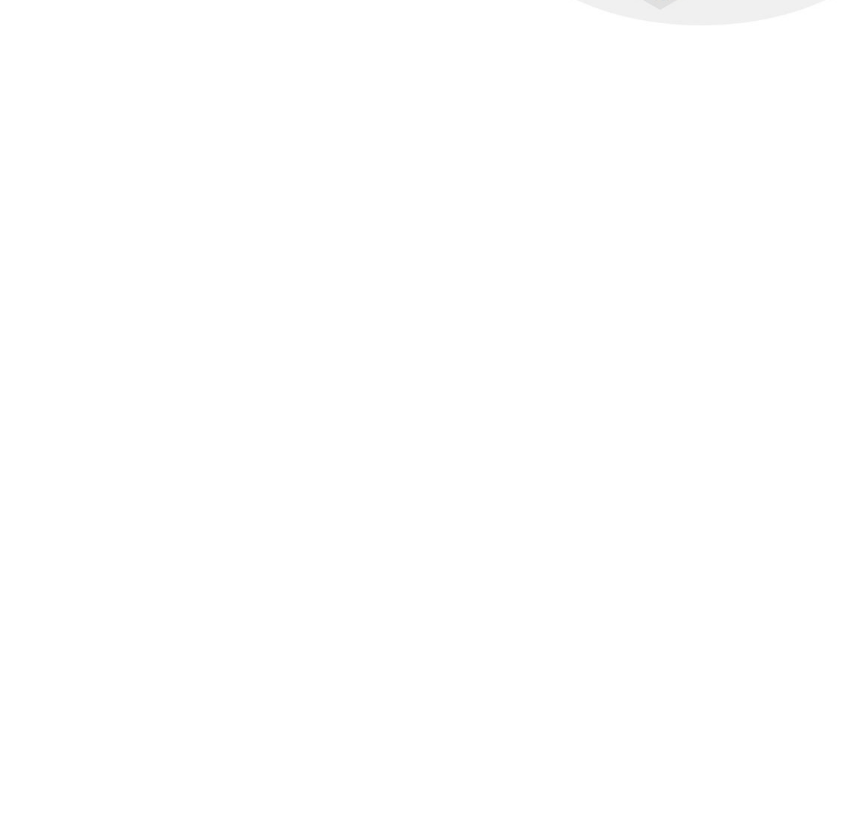
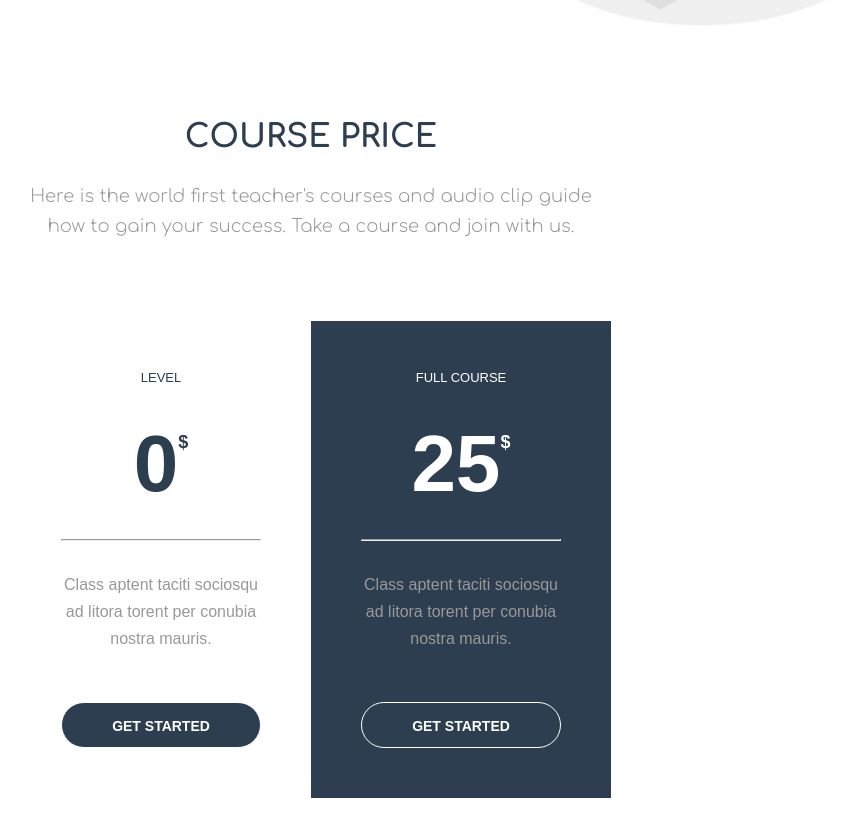
Before and after one commit to dev-hafiz/frotnend_task_interact, a React (Create React App) app: page / in a window 1280 px wide. Shown: the part 2154-2991 px from the top of the page, without its empty margins (329-1183 px from the left). Before the commit the page ends 2275 px from the top, so only its background shows below. Built offline with nearby package versions, Linux system fonts and the light colour scheme.

Commit message:
Complete Course pricing section

```diff
--- a/src/components/Course.js
+++ b/src/components/Course.js
@@ -4,7 +4,52 @@
   return (
     <div className="course">
       <div className="container">
-        <div className="course__content"></div>
+        <div className="course__content">
+          <div className="course__content-premium">
+            <h1 className="course__content-h1">COURSE PRICE</h1>
+            <p className="course__content-p">
+              Here is the world first teacher's courses and audio clip guide how
+              to gain your success. Take a course and join with us.{" "}
+            </p>
+          </div>
+
+          <div className="row">
+            <div className="col-6 course__content-box">
+              <div className="course__content-card">
+                <h4 className="course__content-miniTitle">Level</h4>
+                <p className="course__content-price">
+                  0 <sup>$</sup>
+                </p>
+                <hr />
+                <p className="course__content-para">
+                  Class aptent taciti sociosqu ad litora torent per conubia
+                  nostra mauris.
+                </p>
+
+                <button type="submit" className="course__content-button">
+                  Get Started
+                </button>
+              </div>
+            </div>
+            <div className="col-6">
+              <div className="course__content-cardSecond">
+                <h4 className="course__content-miniTitleSecond">Full Course</h4>
+                <p className="course__content-priceSecond">
+                  25 <sup>$</sup>
+                </p>
+                <hr />
+                <p className="course__content-para">
+                  Class aptent taciti sociosqu ad litora torent per conubia
+                  nostra mauris.
+                </p>
+
+                <button type="submit" className="course__content-button">
+                  Get Started
+                </button>
+              </div>
+            </div>
+          </div>
+        </div>
       </div>
     </div>
   );
--- a/src/sass/abstracts/_mixins.scss
+++ b/src/sass/abstracts/_mixins.scss
@@ -13,7 +13,7 @@
   justify-content: center;
 }
 
-@mixin customInoutBox($width) {
+@mixin customInputBox($width) {
     width:$width;
     margin-right: 30px;
     display: inline-block;
--- a/src/sass/components/_course.scss
+++ b/src/sass/components/_course.scss
@@ -0,0 +1,141 @@
+.course{
+  margin-bottom: 80px;
+  &__content{
+    text-align: center;
+
+    &-premium{
+      width: 50%;
+      margin: 0 auto;
+      margin-bottom: 80px;
+    }
+    &-h1{
+      font-family: Comfortaa;
+      font-size: 32px;
+      font-weight: 700;
+      line-height: 32px;
+      text-transform: uppercase;
+      margin-bottom: 28px;
+      color: $colorBlue;
+    }
+    &-p{
+    font-size: 18px;
+    font-weight: 300;
+    line-height: 30px;
+    margin-bottom: 0;
+    color: $colorGray;
+    }
+
+    &-box{
+      display: flex;
+      justify-content: flex-end;
+    }
+
+
+    &-card{
+      padding: 50px;
+      background-color: transparent;
+      margin-bottom: 0;
+      box-shadow: none;
+      border-radius: 0;
+      width: 50%;
+    }
+
+    &-miniTitle{
+      font-family:  sans-serif;
+      font-size: 13px;
+      font-weight: 300;
+      line-height: 1;
+      text-transform: uppercase;
+      margin-bottom: 40px;
+      color: $colorBlue;
+  }
+
+  &-price{
+    font-family:  sans-serif;
+    font-size: 80px;
+    font-weight: 700;
+    line-height: 80px;
+    text-transform: uppercase;
+    margin-bottom: 35px;
+    color: $colorBlue;
+
+    & sup {
+      font-size: 18px;
+      line-height: 36px;
+      vertical-align: top;
+      margin-left: -22px;
+    }
+  }
+
+
+
+  &-para{
+    color: $colorGray;
+    font-family:  sans-serif;
+    font-size: 16px;
+    font-weight: 300;
+    line-height: 27px;
+    margin-bottom: 50px;
+    margin-top: 30px;
+  }
+
+  &-button{
+    background-color: $colorBlue;
+    color: $colorWhite;
+    font-size: 14px;
+    font-weight: 600;
+    text-transform: uppercase;
+    text-align: center;
+    border-radius: 50px;
+    padding: 0;
+    line-height: 46px;
+    width: 200px;
+    height: 46px;
+    outline: none;
+    border: 1px solid $colorWhite;
+    cursor: pointer;
+  }
+
+
+
+  //Second Card style
+
+  &-cardSecond{
+      padding: 50px;
+      background-color: $colorBlue;
+      margin-bottom: 0;
+      box-shadow: none;
+      border-radius: 0;
+      width: 50%;
+  }
+
+  &-miniTitleSecond{
+    font-family:  sans-serif;
+    font-size: 13px;
+    font-weight: 300;
+    line-height: 1;
+    text-transform: uppercase;
+    margin-bottom: 40px;
+    color: $colorWhite;
+}
+
+  &-priceSecond{
+    font-family:  sans-serif;
+    font-size: 80px;
+    font-weight: 700;
+    line-height: 80px;
+    text-transform: uppercase;
+    margin-bottom: 35px;
+    color: $colorWhite;
+
+    & sup {
+      font-size: 18px;
+      line-height: 36px;
+      vertical-align: top;
+      margin-left: -22px;
+    }
+
+  }
+
+  }
+}
--- a/src/sass/components/_header.scss
+++ b/src/sass/components/_header.scss
@@ -29,10 +29,10 @@
 
   &__inputArea{
     &-child1{
-    @include customInoutBox(200px);
+    @include customInputBox(200px);
     }
     &-child2{
-    @include customInoutBox(300px);
+    @include customInputBox(300px);
     }
     &-child3{
     @include buttonPrimary(200px);
```
